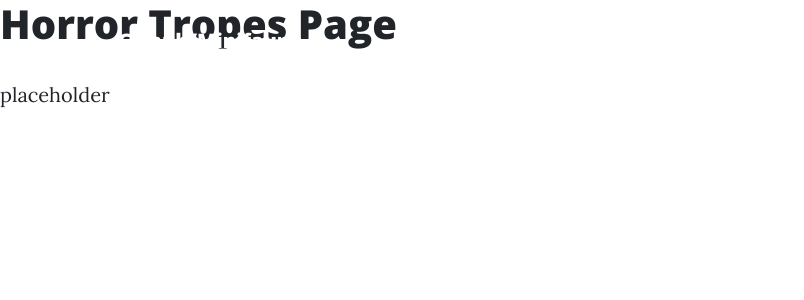
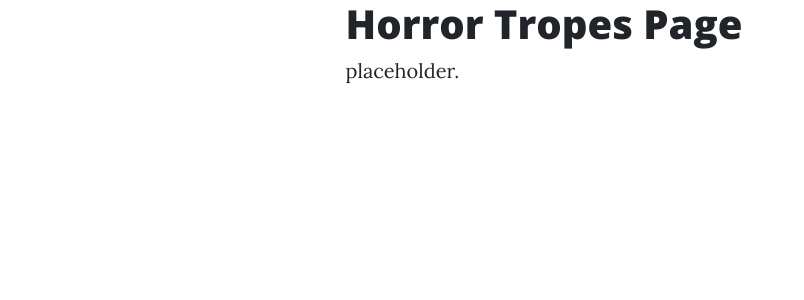
Before and after one commit to Minifauna/d71dp, a Flask app: page /tropes in a window 1280 px wide. Shown: the top 300 px of the page, without its empty margins (0-804 px from the left). Run offline with Flask 3, Linux system fonts and the light colour scheme; some libraries are stand-ins or nearby versions.

Commit message:
clean up placeholder

```diff
--- a/templates/tropes.html
+++ b/templates/tropes.html
@@ -1,5 +1,15 @@
 {% include "header.html" %}
 <title>Trope-ical Storm</title>
-<h1>Horror Tropes Page</h1>
-<p>placeholder</p>
+<div class="container position-relative px-4 px-lg-5">
+    <div class="row gx-4 gx-lg-5 justify-content-center">
+      <div class="col-md-10 col-lg-8 col-xl-7">
+        <div class="site-heading">
+          <h1>Horror Tropes Page</h1>
+          <span class="subheading">placeholder.</span>
+        </div>
+      </div>
+    </div>
+  </div>
+</header>
+
 {% include "footer.html" %}
```
